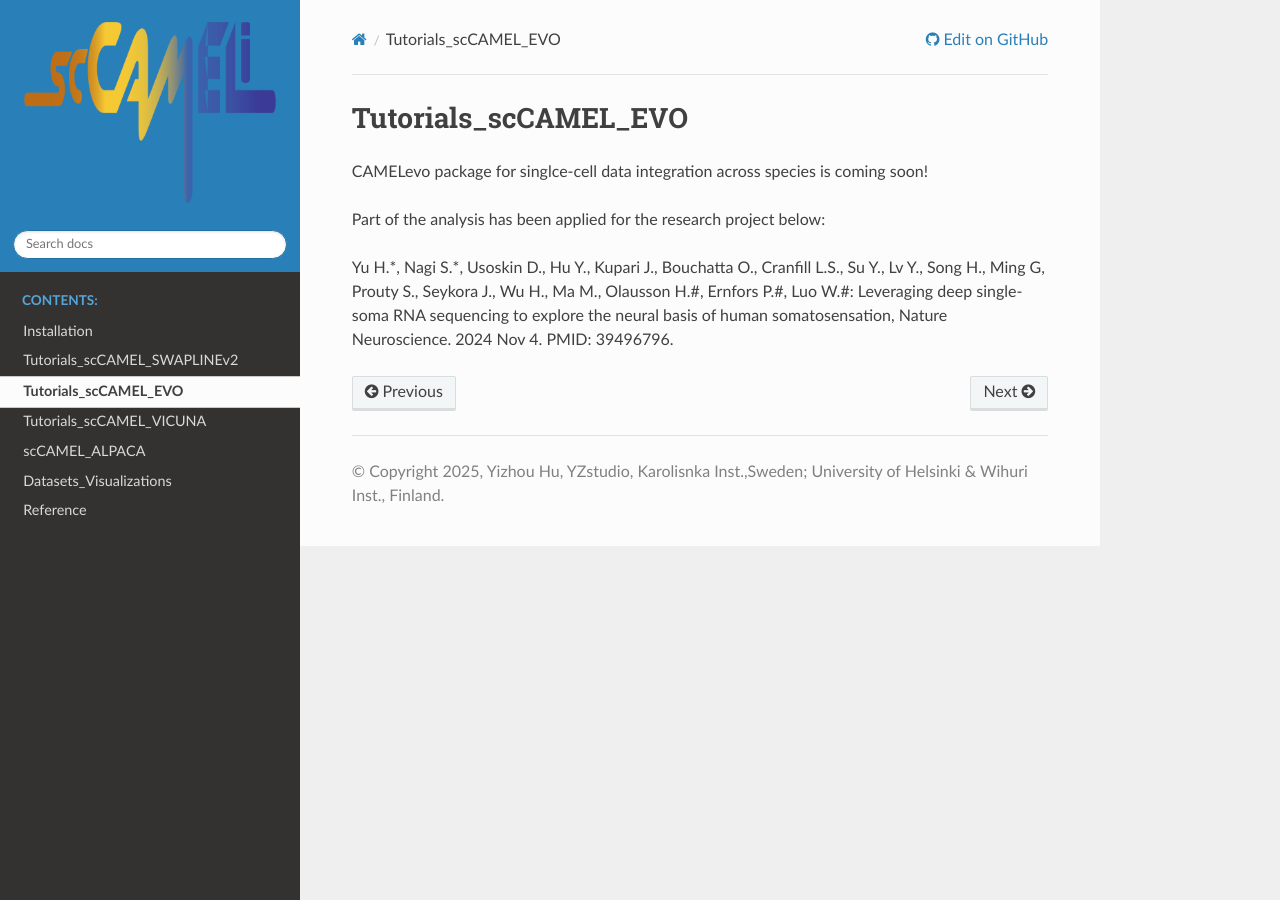
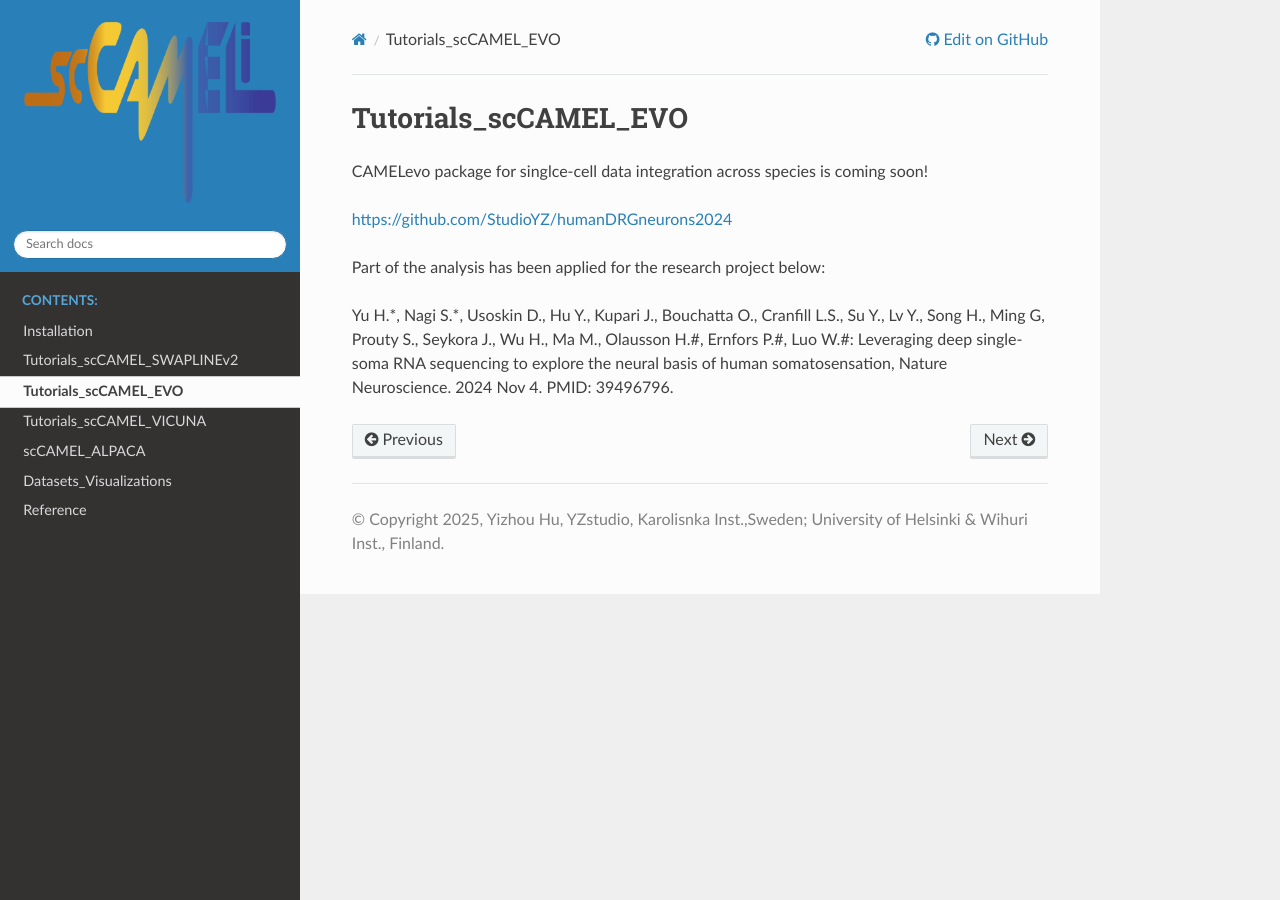
Before and after one commit to StudioYZ/scCAMEL, a Sphinx documentation site: the page built from source/Tutorials_scCAMEL_EVO/index.rst, in a window 1280 px wide. Built offline with Sphinx 7.4.7 and the Read the Docs theme 3.1.0, drawn with Linux system fonts in a browser that asks for light colours; pages that are not in the unit, such as notebooks, are missing from menus; some of the changed lines change nothing that is shown.

Commit message:
Update index.rst

```diff
--- a/source/Tutorials_scCAMEL_EVO/index.rst
+++ b/source/Tutorials_scCAMEL_EVO/index.rst
@@ -2,6 +2,8 @@ Tutorials_scCAMEL_EVO
 =======================
 CAMELevo package for singlce-cell data integration across species is coming soon!
 
+https://github.com/StudioYZ/humanDRGneurons2024
+
 Part of the analysis has been applied for the research project below:
 
 Yu H.*, Nagi S.*, Usoskin D., Hu Y., Kupari J., Bouchatta O., Cranfill L.S., Su Y., Lv Y., Song H., Ming G, Prouty S., Seykora J., Wu H., Ma M., Olausson H.#, Ernfors P.#, Luo W.#: Leveraging deep single-soma RNA sequencing to explore the neural basis of human somatosensation, Nature Neuroscience. 2024 Nov 4. PMID: 39496796.
```
